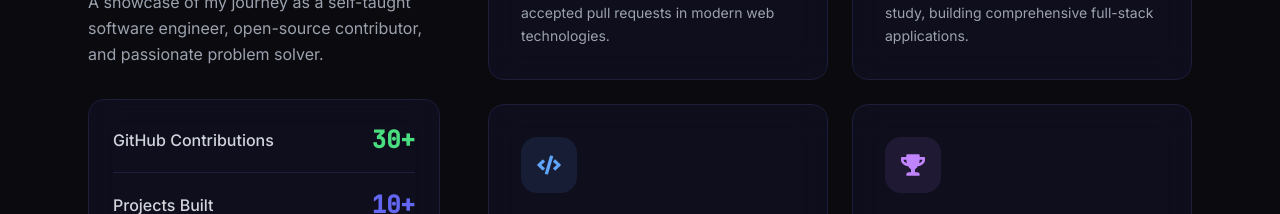
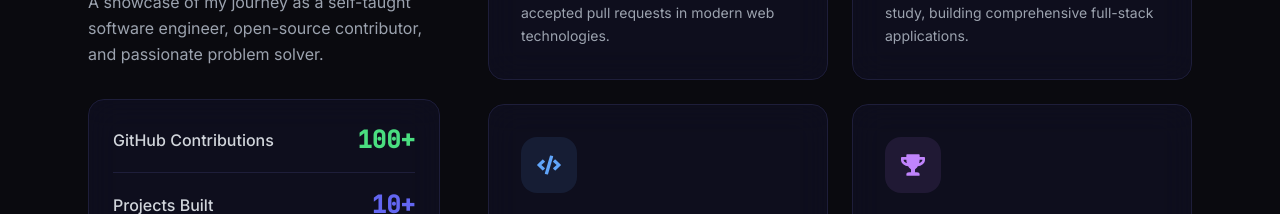
Before and after one commit to 18ayushyadav/portfolio, a React (Vite) app: page / in a window 1280 px wide. Shown: the part 6480-6694 px from the top of the page. Built offline with nearby package versions, Linux system fonts and the light colour scheme.

Commit message:
Update Achievements.jsx

```diff
--- a/src/components/Achievements.jsx
+++ b/src/components/Achievements.jsx
@@ -55,7 +55,7 @@ const Achievements = () => {
             <div className="glass-card p-6 flex flex-col gap-4">
               <div className="flex justify-between items-center border-b border-border pb-4">
                 <span className="text-gray-300 font-medium">GitHub Contributions</span>
-                <span className="text-2xl font-bold text-green-400 font-mono">30+</span>
+                <span className="text-2xl font-bold text-green-400 font-mono">100+</span>
               </div>
               <div className="flex justify-between items-center border-b border-border pb-4">
                 <span className="text-gray-300 font-medium">Projects Built</span>
```
